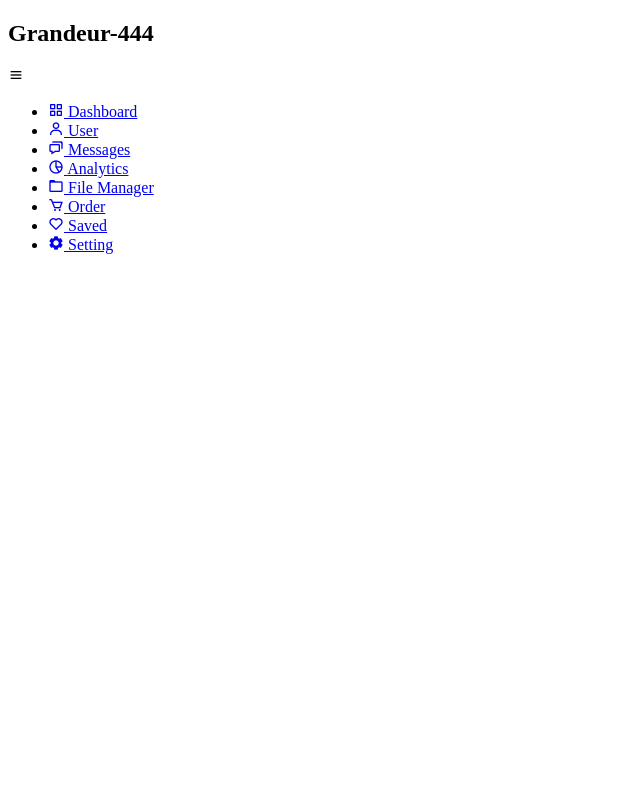
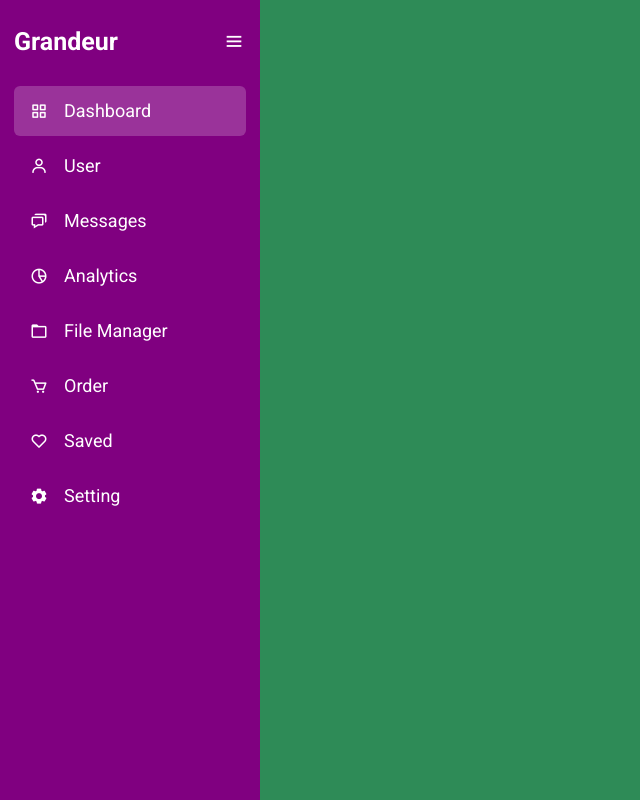
Before and after one commit to oksanakaur/Sidebar-Menu-Design, a plain HTML site: page index.html in a window 1280 px wide. Shown: the whole page, without its empty margins (0-640 px from the left). Drawn offline with nearby package versions, Linux system fonts and the light colour scheme.

Commit message:
Added css styling

```diff
--- a/index.html
+++ b/index.html
@@ -4,19 +4,19 @@
     <meta charset="UTF-8">
     <meta name="viewport" content="width=device-width, initial-scale=1.0">
     <title>Sidebar Menu</title>
-    <link href="stylesheet" href="style.css">
+    <link rel="stylesheet" href="style.css">
     <link href='https://unpkg.com/boxicons@2.1.4/css/boxicons.min.css' rel='stylesheet'>
 </head>
 <body>
 
     <nav class="sidebar">
         <div class="logo-menu">
-            <h2 class="logo">Grandeur-444</h2>
+            <h2 class="logo">Grandeur</h2>
             <i class='bx bx-menu toggle-btn'></i>
         </div>
 
         <ul class="list">
-            <li class="list-item">
+            <li class="list-item active">
                 <a href="#">
                     <i class='bx bx-grid-alt'></i>
                     <span class="link-name">Dashboard</span>
@@ -68,5 +68,8 @@
 
     </nav>
 
+
+    <script src="script.js"></script>
+
 </body>
 </html>
--- a/style.css
+++ b/style.css
@@ -0,0 +1,82 @@
+@import url('https://fonts.googleapis.com/css2?family=Mulish:ital,wght@0,200..1000;1,200..1000&family=Roboto:ital,wght@0,100;0,300;0,400;0,500;0,700;0,900;1,100;1,300;1,400;1,500;1,700;1,900&display=swap');
+
+* {
+    margin: 0;
+    padding: 0;
+    box-sizing: border-box;
+    font-family: Roboto;
+}
+
+body {
+    background: seagreen;
+}
+
+.sidebar {
+    position: fixed;
+    top: 0;
+    left: 0;
+    width: 260px;
+    height: 100%;
+    background: purple;
+    padding: 6px 14px;
+}
+
+.sidebar .logo-menu {
+    display: flex;
+    align-items: center;
+    width: 100%;
+    height: 70px;
+}
+
+.sidebar .logo-menu .logo {
+    font-size: 25px;
+    color: #fff;
+    pointer-events: none;
+}
+
+.sidebar .logo-menu .toggle-btn {
+    position: absolute;
+    left: 90%;
+    transform: translateX(-50%);
+    width: 40px;
+    height: 40px;
+    font-size: 22px;
+    color: #fff;
+    text-align: center;
+    line-height: 40px;
+    cursor: pointer;
+}
+
+.sidebar .list {
+    margin-top: 10px;
+}
+
+.list .list-item {
+    list-style: none;
+    width: 100%;
+    height: 50px;
+    margin: 5px 0;
+    line-height: 50px;
+}
+
+.list .list-item a {
+    display: flex;
+    align-items: center;
+    font-size: 18px;
+    color: #fff;
+    text-decoration: none;
+    border-radius: 6px;
+    transition: 1s;
+}
+
+.list .list-item.active a,
+.list .list-item a:hover {
+    background: rgba(255, 255, 255, .2);
+}
+
+.list .list-item a i {
+    min-width: 50px;
+    height: 50px;
+    text-align: center;
+    line-height: 50px;
+}
```
Also changed, not shown: script.js (added).
